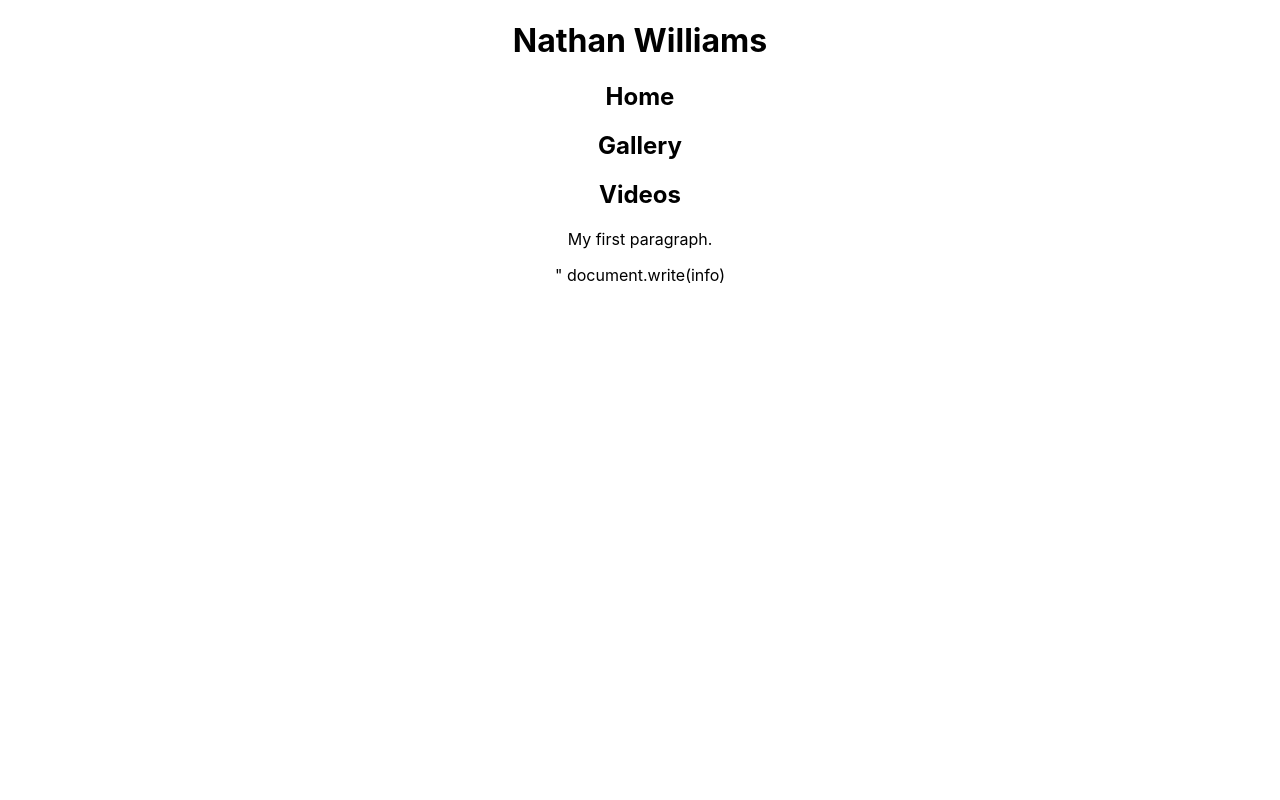
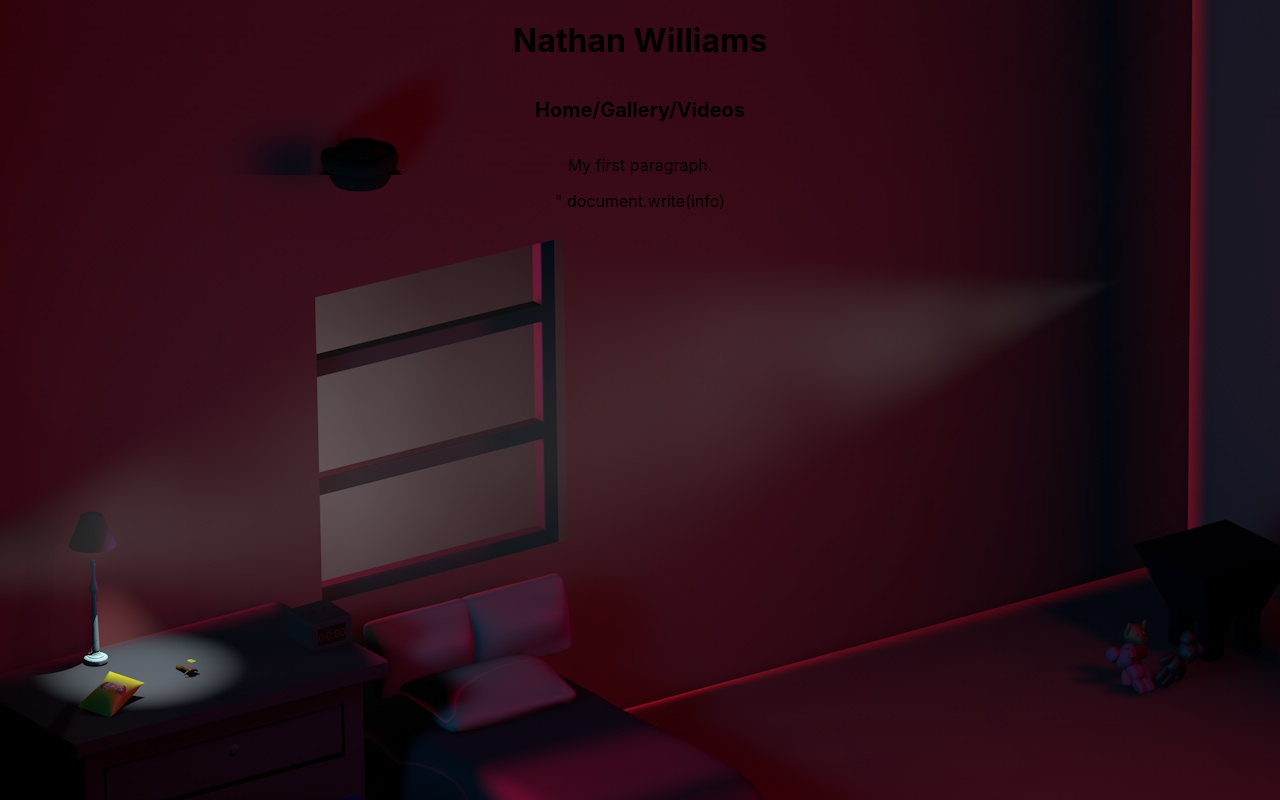
Before and after one commit to nathanok/nathanok.github.io, a React (Create React App) app: page / in a window 1280 px wide. Built offline with nearby package versions, Linux system fonts and the light colour scheme.

Commit message:
added image folder

```diff
--- a/src/components/Page.js
+++ b/src/components/Page.js
@@ -16,8 +16,8 @@ class Page extends React.Component {
 <body>
 
 <h1>Nathan Williams</h1>
-<h2> Home </h2>
-<h2> Gallery </h2>
+<h2> Home/ </h2>
+<h2> Gallery/ </h2>
 <h2> Videos </h2>
 <p>My first paragraph.</p>
 
--- a/src/css/Page.css
+++ b/src/css/Page.css
@@ -1,3 +1,9 @@
-.h2 {
+h2 {
     display: inline-block;
+  font-size: 20px;
+    word-spacing: 20px;
 }
+body {
+
+background-image: url(".././images/A422roomfullview.jpg");
+}
```
Also changed, not shown: src/images/A422roomfullview.jpg (added), 1 other file (tests, documents, lock files or other folders).
